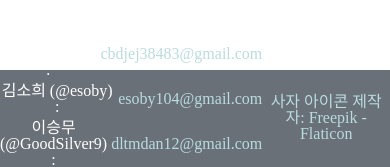
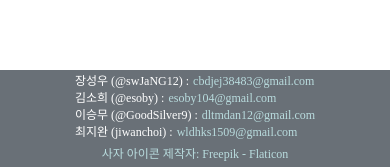
Before and after one commit to devkingbabylion/devkingbabylion, a React (Create React App) app: page / in a window 390 px wide. Shown: the part 674-841 px from the top of the page. Built offline with nearby package versions, Linux system fonts and the light colour scheme.

Commit message:
💄 Style : Footer 반응형 작업
- 화면 너비가 580px 이하일 때 flex-direction: column으로 바뀐다
- font-size는 12px로 줄어든다

```diff
--- a/src/Components/Footer/footer.styled.js
+++ b/src/Components/Footer/footer.styled.js
@@ -13,6 +13,11 @@ export const StyledFooterLayout = styled.footer`
   justify-content: space-evenly;
   color: #ffffff;
   align-items: center;
+
+  @media (max-width: 580px) {
+    flex-direction: column;
+    font-size: 12px;
+  }
 `;
 
 export const StyledFooterContent = styled.div`
```
